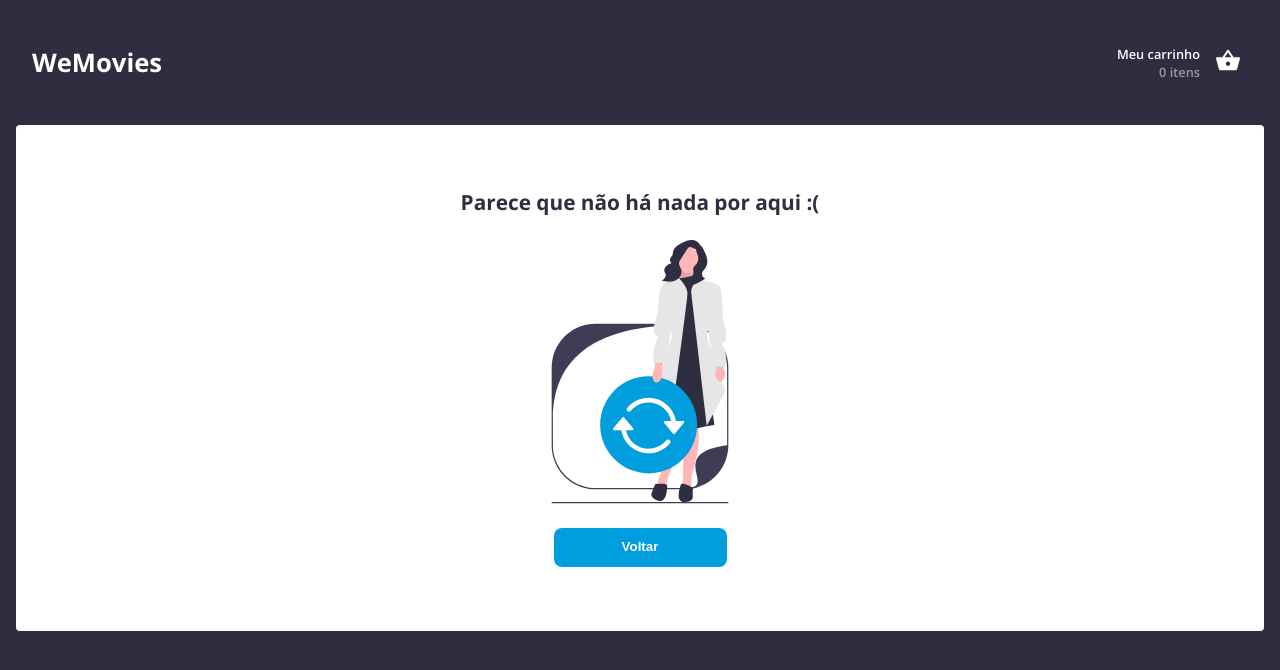
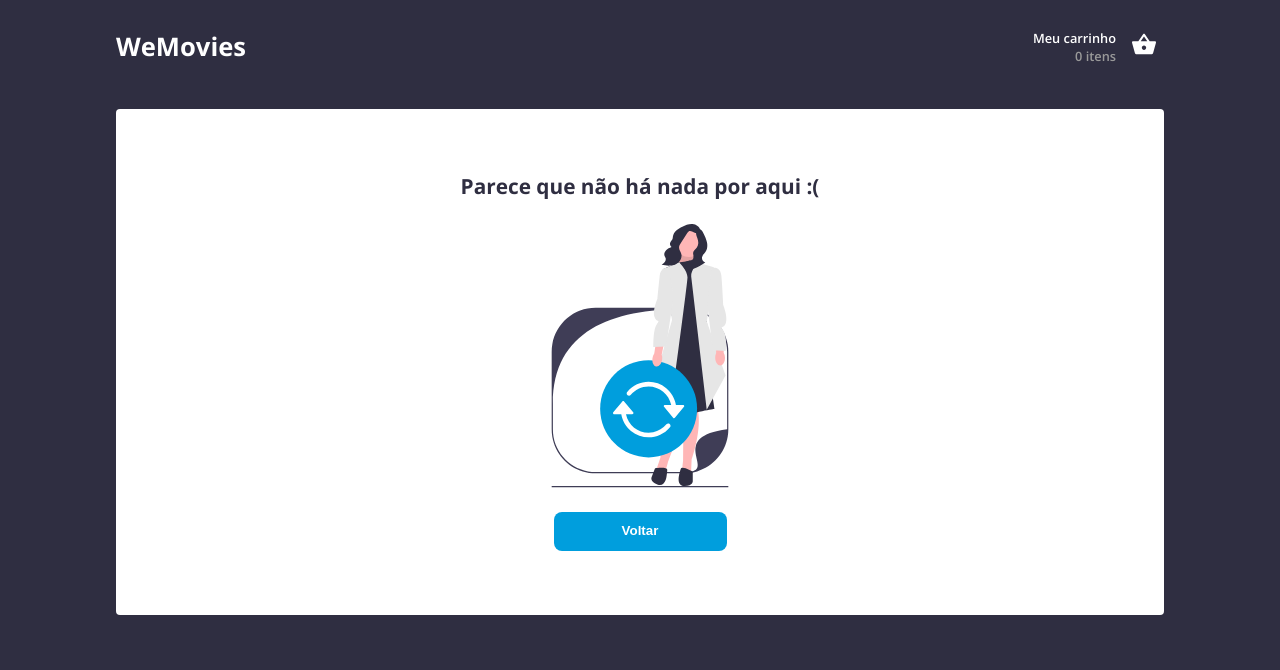
Before and after one commit to lazarok09/wefit-challenge, a Next.js app: page /carrinho in a window 1280 px wide. Shown: the top 670 px of the page. Built offline with nearby package versions, Linux system fonts and the light colour scheme.

Commit message:
style: more layout adjusts

```diff
--- a/src/components/Header/styles.ts
+++ b/src/components/Header/styles.ts
@@ -13,7 +13,7 @@ export const Content = styled.nav`
 
   width: 100%;
   padding: 24px 16px;
-  max-width: 1440px;
+  max-width: 1080px;
   margin: 0 auto;
   color: white;
   justify-content: space-between;
--- a/src/components/MoviesNotFounded/styles.ts
+++ b/src/components/MoviesNotFounded/styles.ts
@@ -17,6 +17,7 @@ export const Wrapper = styled.div`
     align-items: center;
     text-align: center;
     color: ${theme.colors.darkText};
+    width: 100%;
 
     ${CustomButton} {
       line-height: 16.34px;
@@ -26,5 +27,9 @@ export const Wrapper = styled.div`
       border-radius: 8px;
       max-width: 173px;
     }
+
+    @media ${theme.media.desktop} {
+      max-width: unset;
+    }
   `}
 `;
--- a/src/components/SuccessPurchase/styles.ts
+++ b/src/components/SuccessPurchase/styles.ts
@@ -11,6 +11,7 @@ export const Wrapper = styled.div`
     color: ${theme.colors.darkText};
     text-align: center;
     align-items: center;
+    width: 100%;
 
     background: ${theme.colors.lightBackground};
     ${CustomButton} {
--- a/src/templates/Cart/index.tsx
+++ b/src/templates/Cart/index.tsx
@@ -5,8 +5,8 @@ import { CartContainer } from "@/containers/Cart";
 export const CartTemplate = () => {
   return (
     <Styled.Wrapper>
+      <HeaderComponent />
       <Styled.Content>
-      <HeaderComponent />
         <CartContainer />
       </Styled.Content>
     </Styled.Wrapper>
--- a/src/templates/Cart/styles.ts
+++ b/src/templates/Cart/styles.ts
@@ -8,11 +8,21 @@ export const Wrapper = styled.main`
   `}
 `;
 export const Content = styled.section`
-  ${() => css`
+  ${({ theme }) => css`
     padding: 16px;
+    max-width: 1080px;
+    margin: 0 auto;
     display: flex;
-    flex-direction: column;
-    justify-content: center;
+    flex-direction: row;
+    flex-wrap: wrap;
     gap: 16px;
+    align-items: center;
+
+    @media ${theme.media.desktop} {
+      display: flex;
+      column-gap: 16px;
+      row-gap: 24px;
+      align-items: normal;
+    }
   `}
 `;
--- a/src/templates/Home/styles.ts
+++ b/src/templates/Home/styles.ts
@@ -10,7 +10,7 @@ export const Wrapper = styled.main`
 export const Content = styled.section`
   ${({ theme }) => css`
     padding: 16px;
-    max-width: 1440px;
+    max-width: 1080px;
     margin: 0 auto;
     display: flex;
     flex-direction: row;
@@ -20,7 +20,8 @@ export const Content = styled.section`
 
     @media ${theme.media.desktop} {
       display: flex;
-      gap: 16px;
+      column-gap: 16px;
+      row-gap: 24px;
       align-items: normal;
     }
   `}
```
